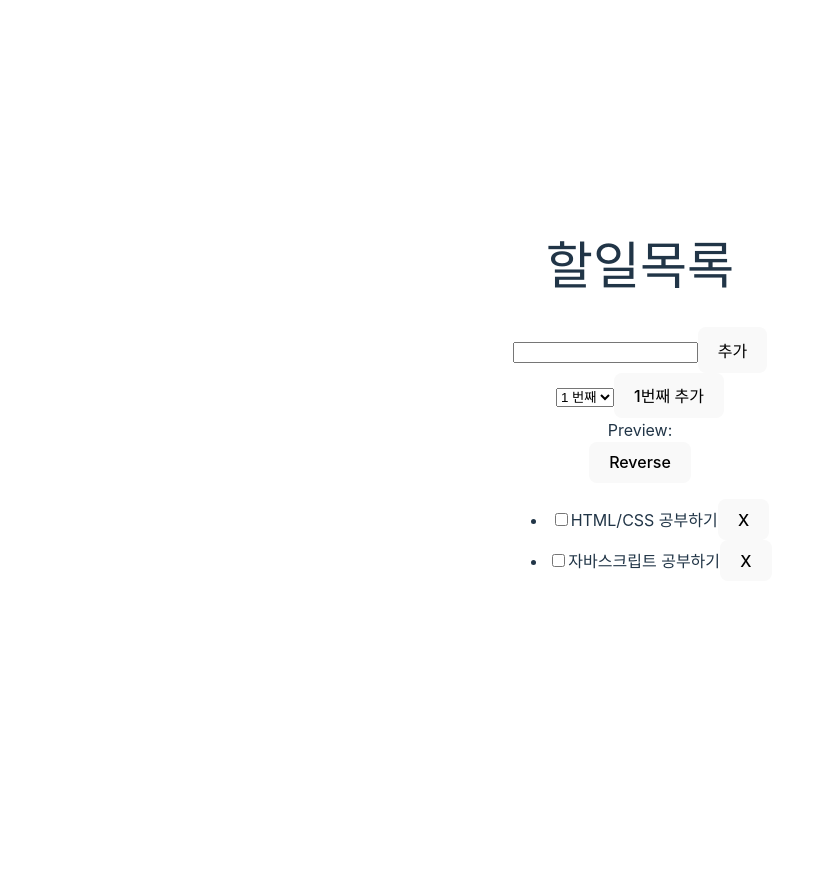
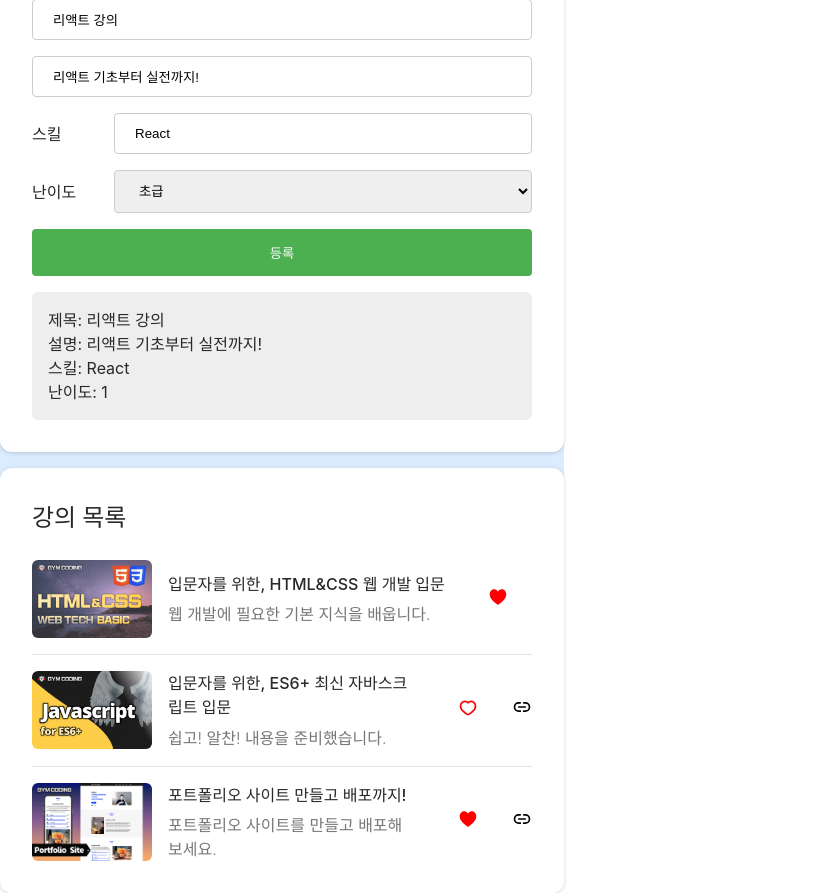
Before and after one commit to nova-fe/Study__React, a React (Vite) app in the folder learn-react/: page / in a window 1280 px wide. Shown: the whole page, without its empty margins (0-814 px from the left). Before the commit the page ends 800 px from the top, so only its background shows below. Built offline with nearby package versions, Linux system fonts and the light colour scheme.

Commit message:
좋아요 useState, useImmer 적용하기 (실습 - useState)

```diff
--- a/learn-react/src/AppCourse.jsx
+++ b/learn-react/src/AppCourse.jsx
@@ -1,9 +1,10 @@
 import "./AppCourse.css";
 import CourseForm from "./components/course/CourseForm";
 import CourseListCard from "./components/course/CourseListCard";
+import { useState } from "react";
 
 function App() {
-  const items = [
+  const [items, setItems] = useState([
     {
       id: 0,
       title: "입문자를 위한, HTML&CSS 웹 개발 입문",
@@ -27,18 +28,38 @@ function App() {
       isFavorite: true,
       link: "https://inf.run/YkAN",
     },
-  ];
+  ]);
+
+  // 좋아요 버튼
+  const handleToggleFavorite = (id, isFavorite) => {
+    const nextItems = items.map((item) => {
+      if (item.id === id) {
+        let newFavorite = isFavorite ? false : true;
+        return { ...item, isFavorite: newFavorite };
+      }
+      return item;
+    });
+
+    setItems(nextItems);
+    alert(isFavorite ? "좋아요" : "모르겠어요");
+  };
+
+  // 링크 버튼
+  const handleItemClick = (link) => {
+    alert("Item Click!");
+    window.open(link, "_blank");
+  };
 
   // 관심 강의만 표시하기
-  const favoriteCourse = items.filter((item) => {
-    return item.isFavorite; // item.isFavorite 가 true인 것만 return
-  });
+  // const favoriteCourse = items.filter((item) => {
+  //   return item.isFavorite; // item.isFavorite 가 true인 것만 return
+  // });
 
   return (
     <>
       <main style={{ flexDirection: "column", gap: "1rem" }}>
         <CourseForm />
-        <CourseListCard title="강의 목록" items={items} />
+        <CourseListCard title="강의 목록" items={items} onToggleFavorite={handleToggleFavorite} onItemClick={handleItemClick} />
         {/* <CourseListCard title="관심 강의 목록" items={favoriteCourse} /> */}
       </main>
     </>
--- a/learn-react/src/components/course/CourseItem.jsx
+++ b/learn-react/src/components/course/CourseItem.jsx
@@ -1,48 +1,20 @@
-function FavoriteBtn({ onLikeClick, isFavorite }) {
-  // 이벤트 핸들러 함수를 props로 전달할 때는 props명 앞에 on 프리픽스를 붙임
+export default function CourseItem({ item, onToggleFavorite, onItemClick }) {
   return (
-    // onClick에는 함수 형태로 넘겨줘야함(실행 X)
-    // 화살표 함수로 넣는 것도 가능. 주의: 이벤트에 이벤트 핸들러 함수를 가져올 때엔 첫번째 매개변수로 event 객체를 받는다.
-    // </button><button className="btn" onClick={(e) => onLikeClick(e)}> =>
-    <button className="btn" onClick={onLikeClick}>
-      <img className="btn__image" src={isFavorite ? "./img/heart-fill-icon.svg" : "./img/heart-icon.svg"} />
-    </button>
-  );
-}
-
-function LinkIconBtn({ link }) {
-  return (
-    <a className="btn" href={link} target="_blank" rel="noreferrer">
-      <img className="btn__image" src="./img/link-icon.svg" alt="" />
-    </a>
-  );
-}
-
-export default function CourseItem({ title, description, thumbnail, isFavorite, link }) {
-  function handleFavorite() {
-    // 명명적으로 이벤트 핸들러 함수를 정의 할 때는 앞에 handle 프리픽스를 붙임
-    alert(isFavorite ? "좋아요" : "모르겠어요");
-  }
-
-  function handleItemClick() {
-    alert("Item Click!");
-    window.open(link, "_blank");
-  }
-
-  return (
-    <article className="course" onClick={handleItemClick}>
-      <img className="course__img" src={thumbnail} alt="강의이미지" />
+    <article className="course" onClick={() => onItemClick(item.link)}>
+      <img className="course__img" src={item.thumbnail} alt="강의이미지" />
       <div className="course__body">
-        <div className="course__title">{title}</div>
-        <div className="course__description">{description}</div>
+        <div className="course__title">{item.title}</div>
+        <div className="course__description">{item.description}</div>
       </div>
       <div className="course__icons">
-        <FavoriteBtn isFavorite={isFavorite} onLikeClick={handleFavorite} />
-        {
-          // && 연산자: 앞의 것이 true 면 뒤의 값 반환, false 면 앞의 값 반환
-          // 여기선 link의 값이 없으면 아무것도 보여주지 않고, 값이 있으면 뒤의 link를 보여줄 수 있도록 함.
-          link && <LinkIconBtn link={link} />
-        }
+        <button className="btn" onClick={() => onToggleFavorite(item.id, item.isFavorite)}>
+          <img className="btn__image" src={item.isFavorite ? "./img/heart-fill-icon.svg" : "./img/heart-icon.svg"} />
+        </button>
+        {item.link && (
+          <a className="btn" href={item.link} target="_blank" rel="noreferrer">
+            <img className="btn__image" src="./img/link-icon.svg" alt="" />
+          </a>
+        )}
       </div>
     </article>
   );
--- a/learn-react/src/components/course/CourseListCard.jsx
+++ b/learn-react/src/components/course/CourseListCard.jsx
@@ -2,12 +2,11 @@ import { Fragment } from "react";
 import Card from "../Card";
 import CourseItem from "./CourseItem";
 
-export default function CourseListCard({ title, items }) {
+export default function CourseListCard({ title, items, onToggleFavorite, onItemClick }) {
   // items: 객체를 구조분해할당으로 가져옴
 
   // items.length - 1 : 배열의 마지막 index
   const lastIndex = items.length - 1;
-
   return (
     <Card title={title}>
       <div className="courses">
@@ -16,7 +15,7 @@ export default function CourseListCard({ title, items }) {
          */}
         {items.map((item, index) => (
           <Fragment key={item.id}>
-            <CourseItem {...item} />
+            <CourseItem item={item} onToggleFavorite={onToggleFavorite} onItemClick={onItemClick} />
             {/* 마지막 index가 아닌 경우만 hr 구분선 표시 */}
             {index !== lastIndex && <hr className="divider" />}
           </Fragment>
@@ -25,36 +24,3 @@ export default function CourseListCard({ title, items }) {
     </Card>
   );
 }
-
-// export default function CourseListCard({ items }) {
-//   // items: 객체를 구조분해할당으로 가져옴
-//   const title = "강의 목록";
-
-//   // 배열을 구조분해할당으로 가져옴
-//   // const [course1, course2, course3] = items;
-
-//   return (
-//     // style={{ backgroundColor: "black", color: "white" }}
-//     // <Card title={title}>
-//     //   <div className="courses">
-//     //     <CourseItem {...course1} />
-//     //     <CourseItem {...course2} />
-//     //     <CourseItem {...course3} />
-//     //   </div>
-//     // </Card>
-
-//     // <div className="card">
-//     //   <div className="card__header">{title}</div>
-//     //   <div className="card__body">
-//     //     <div className="courses">
-//     //       {/* course1 객체를 spread 문법으로 가져옴
-//     //           = title, description, thumbnail을 가져옴
-//     //       */}
-//     //       <CourseItem {...course1} />
-//     //       <CourseItem {...course2} />
-//     //       <CourseItem title={course3.title} description={course3.description} thumbnail={course3.thumbnail} />
-//     //     </div>
-//     //   </div>
-//     // </div>
-//   );
-// }
--- a/learn-react/src/main.jsx
+++ b/learn-react/src/main.jsx
@@ -1,6 +1,6 @@
 import { StrictMode } from "react";
 import { createRoot } from "react-dom/client";
-import App from "./AppTodo.jsx";
+import App from "./AppCourse.jsx";
 import "./index.css";
 
 createRoot(document.getElementById("root")).render(
```
